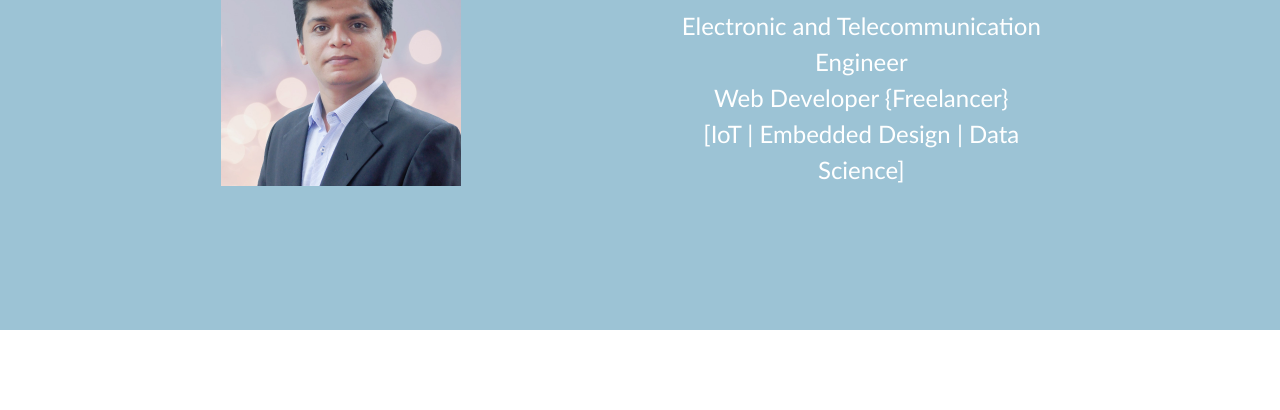
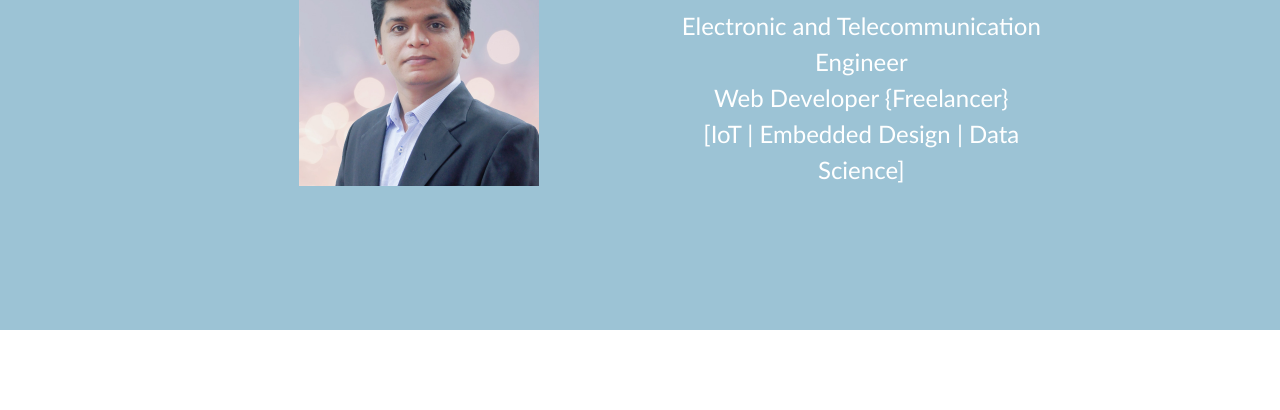
Before and after one commit to Thawuship/ePortfolio, a plain HTML site: page index.html in a window 1280 px wide. Shown: the part 254-664 px from the top of the page. Drawn offline with nearby package versions, Linux system fonts and the light colour scheme; a web font is replaced by a local one.

Commit message:
commit senter

```diff
--- a/index.html
+++ b/index.html
@@ -35,7 +35,7 @@
 
             <div class="row justify-content-center">
                 <div class="col-lg-4">
-                    <div class="d-flex flex-column align-items-md-start">
+                    <div class="d-flex flex-column  align-items-center">
                         <img class="masthead-avatar mb-5" src="assets/img/Untitled-7fgf.jpg" alt="">
 
 
```
